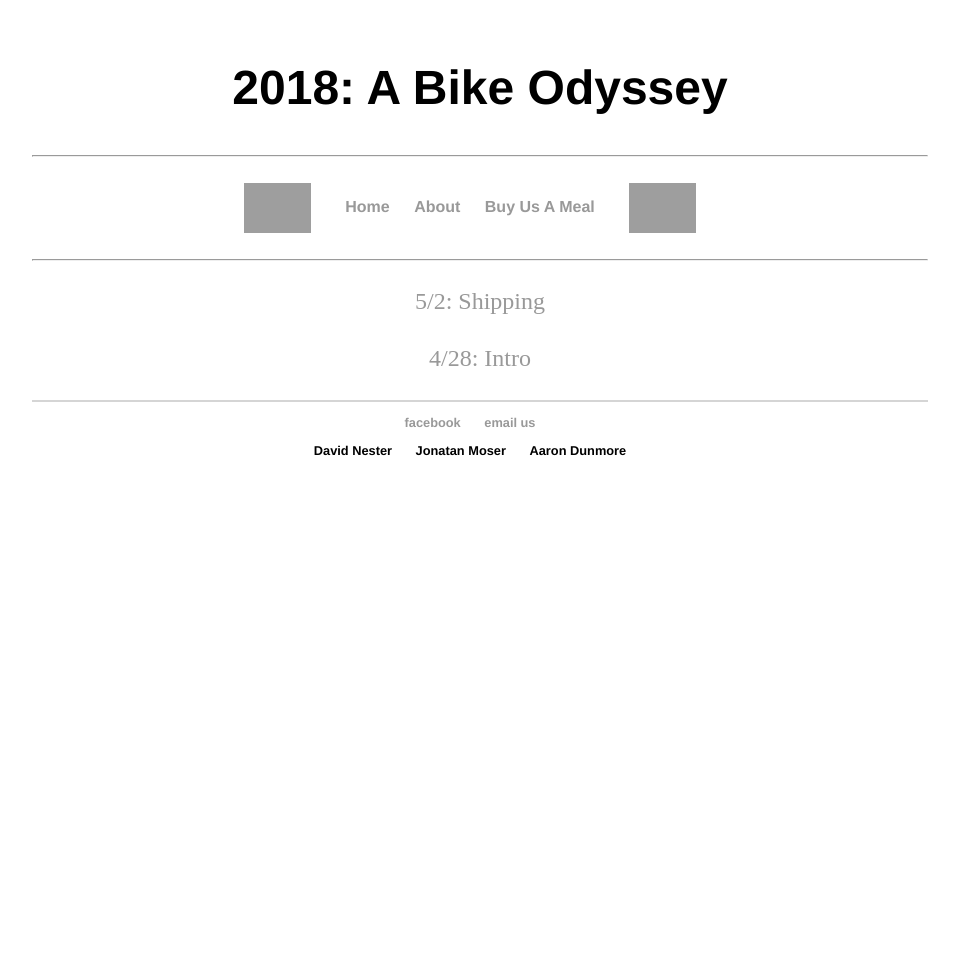
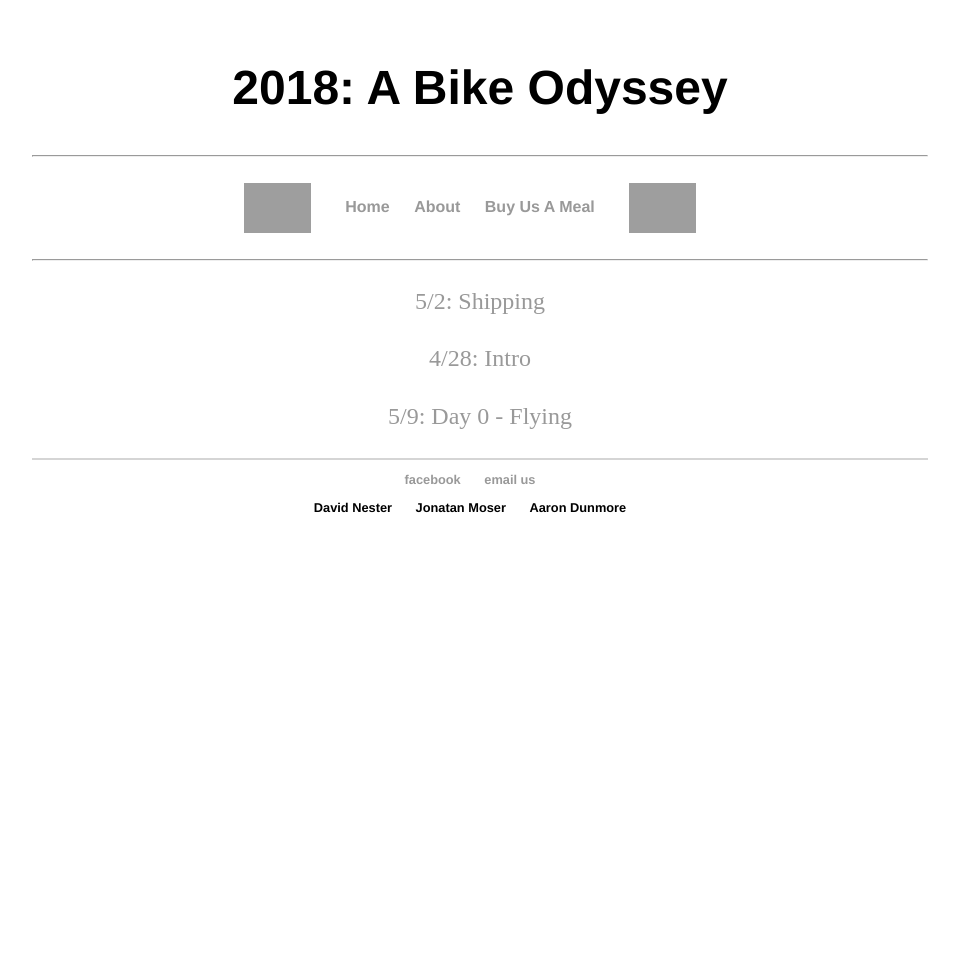
Before and after one commit to DavidNester/DavidNester.github.io, a Jekyll site: the page built from biketrip/index.html, in a window 1280 px wide. Shown: the whole page, without its empty margins (160-1119 px from the left). Built offline with Jekyll 4.4.1, drawn with Linux system fonts in a browser that asks for light colours; grey boxes are pictures that could not be loaded.

Commit message:
Update index.html

```diff
--- a/biketrip/index.html
+++ b/biketrip/index.html
@@ -6,5 +6,8 @@ title: 2018&#58; A Bike Odyssey
 <div class="blurb">
   <p> <a href="https://spark.adobe.com/page/IaDHKmvBudwbU/">5/2: Shipping</a></p>
 	<p> <a href="https://spark.adobe.com/page/QYwaDfaWb4R9A/">4/28: Intro</a></p>
+   <p> <a href="https://spark.adobe.com/page/ZNhlk7zbSAhKE/">5/9: Day 0 - Flying</a></p>
+
+
 </div><!-- /.blurb -->
 </center>
```
